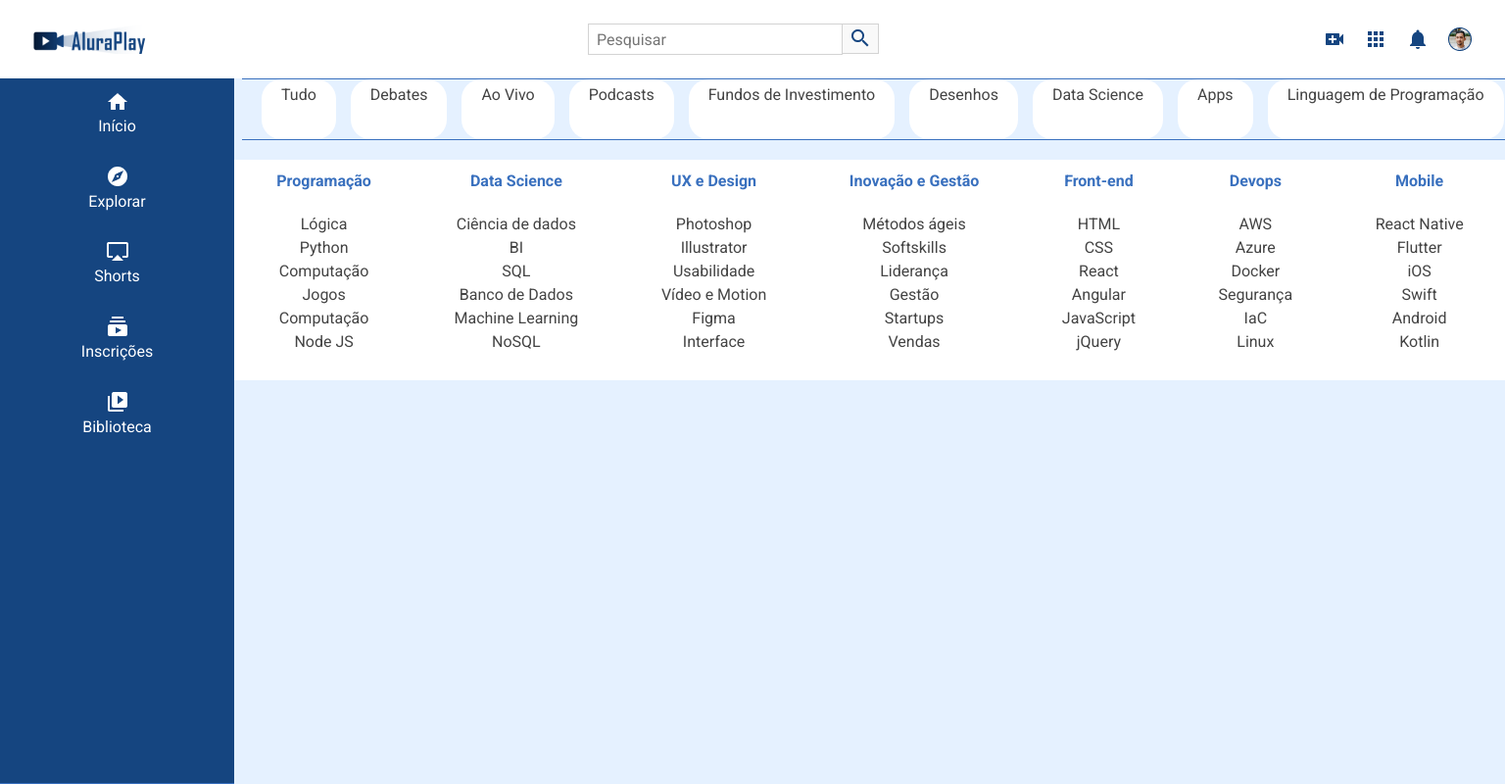
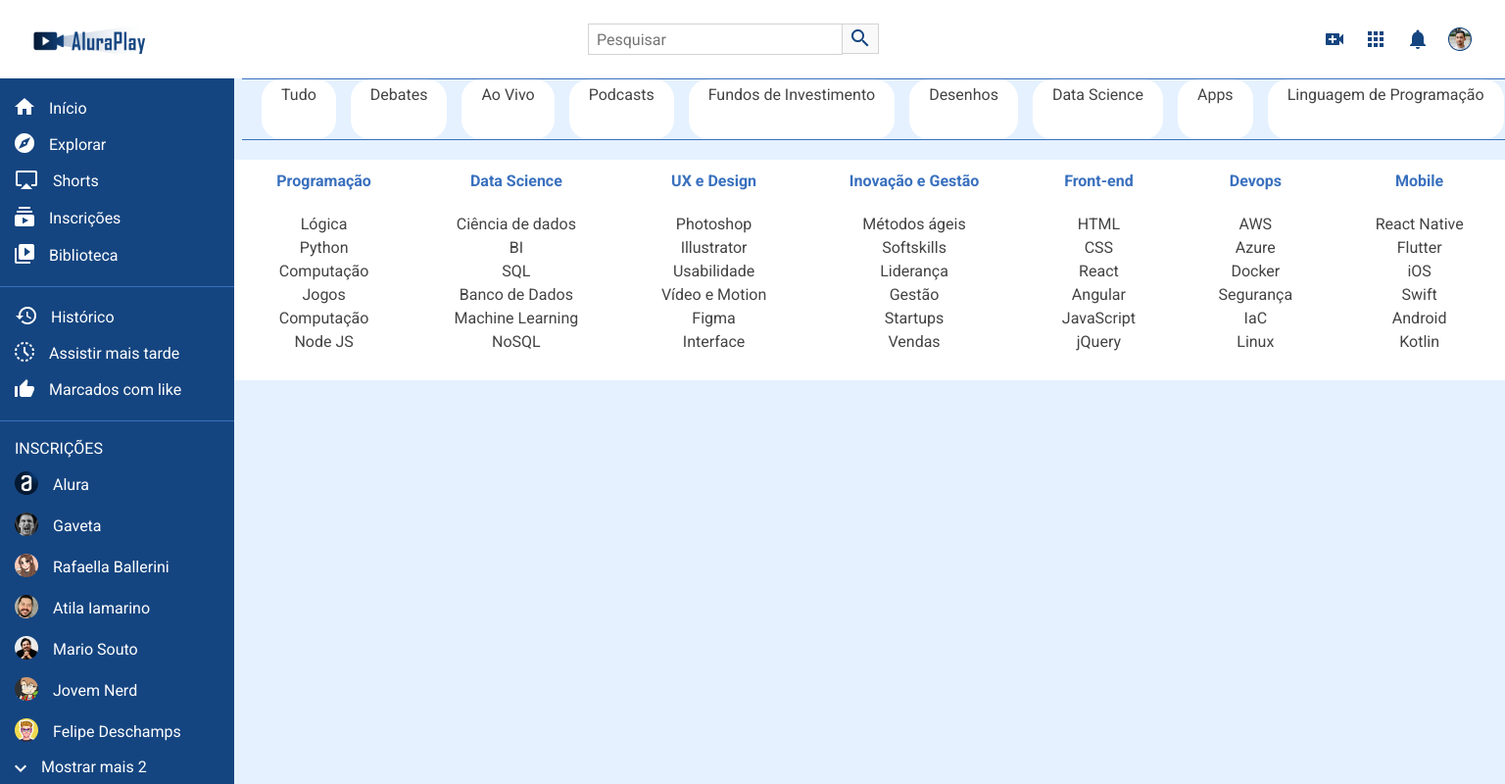
Before and after one commit to aritana/CSS-estilos, a plain HTML site: page 01-flexbox-layoutResponsive/index.html in a window 1536 px wide. Shown: the whole page at 98% size. Drawn offline with Linux system fonts and the light colour scheme.

Commit message:
construction of a flexible menu

```diff
--- a/01-flexbox-layoutResponsive/css/flexBox.css
+++ b/01-flexbox-layoutResponsive/css/flexBox.css
@@ -77,25 +77,59 @@
     /*MENU LATERAL:AT-EXTRA*/
     .menu__container {
         left: 0;
-        top:     80px;
+        top: 80px;
         height: auto;
         width: 74px;
     }
+
     .menu__lista {
         display: flex;
         flex-direction: column;
         justify-content: flex-start;
-        gap:33px;
+        gap: 33px;
         width: 100%;
         padding-top: 15px;
     }
-
 }
 
 /*DESKTOP*/
-@media(min-width:1440px){
-    .menu__container{
+@media(min-width:1440px) {
+    .menu__container {
         width: 239px;
+        overflow: scroll;
+    }
 
+    .menu__lista:nth-child(n+2) {
+        display: flex;
+    }
+
+    .menu__lista {
+        height: auto;
+        padding: 20px 17px 20px 15px;
+        gap: 15px
+    }
+
+    /*Colocar ícone e na mesma linha*/
+    .menu__itens {
+        flex-direction: row;
+        gap: 15px;
+        align-items: center;
+    }
+
+    .menu__lista:nth-child(3) {
+        flex-direction: column-reverse;
+    }
+
+    .jogos {
+        order: 3
+    }
+    .premium{
+        order:0
+    }
+    .filmes{
+        order:1
+    }
+    .maispagina{
+        order:4
     }
 }
```
